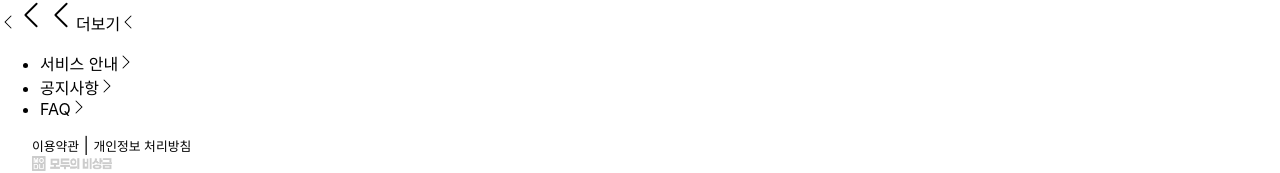
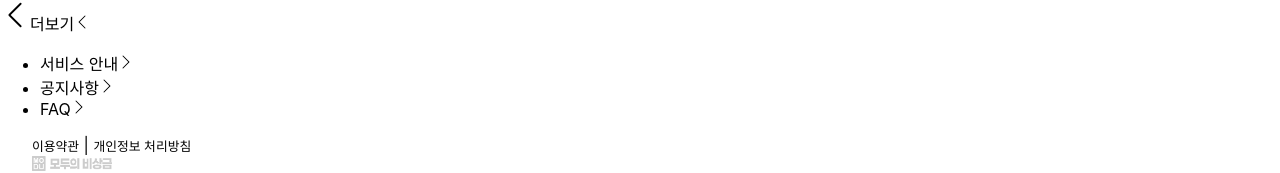
Before and after one commit to YOUNG-NIM/test, a Next.js app: page /sidemenu in a window 1280 px wide. Shown: the top 173 px of the page. Built offline with nearby package versions, Linux system fonts and the light colour scheme.

Commit message:
bootstrap icon test ver.03

```diff
--- a/pages/sidemenu.tsx
+++ b/pages/sidemenu.tsx
@@ -18,26 +18,13 @@ export default function Home() {
 
             <div className="container-fluid m-3">
 
-
-                    <a className="navbar-brand" href="../">
-
-                        <svg xmlns="http://www.w3.org/2000/svg" width="16" height="16" fill="currentColor" className="bi bi-chevron-left" viewBox="0 0 16 16">
-                            <path fill-rule="evenodd" d="M11.354 1.646a.5.5 0 0 1 0 .708L5.707 8l5.647 5.646a.5.5 0 0 1-.708.708l-6-6a.5.5 0 0 1 0-.708l6-6a.5.5 0 0 1 .708 0z"/>
-                        </svg>
-
-                    </a>
-
-                    <a className="subTitle" href="sidemenu">
+                    <a className="subTitle" href="../">
 
                         <svg xmlns="http://www.w3.org/2000/svg" width="30" height="30" fill="currentColor" className="bi bi-chevron-left" viewBox="0 0 16 16">
                             <path fill-rule="evenodd" d="M11.354 1.646a.5.5 0 0 1 0 .708L5.707 8l5.647 5.646a.5.5 0 0 1-.708.708l-6-6a.5.5 0 0 1 0-.708l6-6a.5.5 0 0 1 .708 0z"/>
                         </svg>
 
                     </a>
-
-                    <svg xmlns="http://www.w3.org/2000/svg" width="30" height="30" fill="currentColor" className="bi bi-chevron-left" viewBox="0 0 16 16">
-                    <path fill-rule="evenodd" d="M11.354 1.646a.5.5 0 0 1 0 .708L5.707 8l5.647 5.646a.5.5 0 0 1-.708.708l-6-6a.5.5 0 0 1 0-.708l6-6a.5.5 0 0 1 .708 0z"/>
-                    </svg>
 
                     <span className="fs-5 text-center">더보기</span>
 
```
